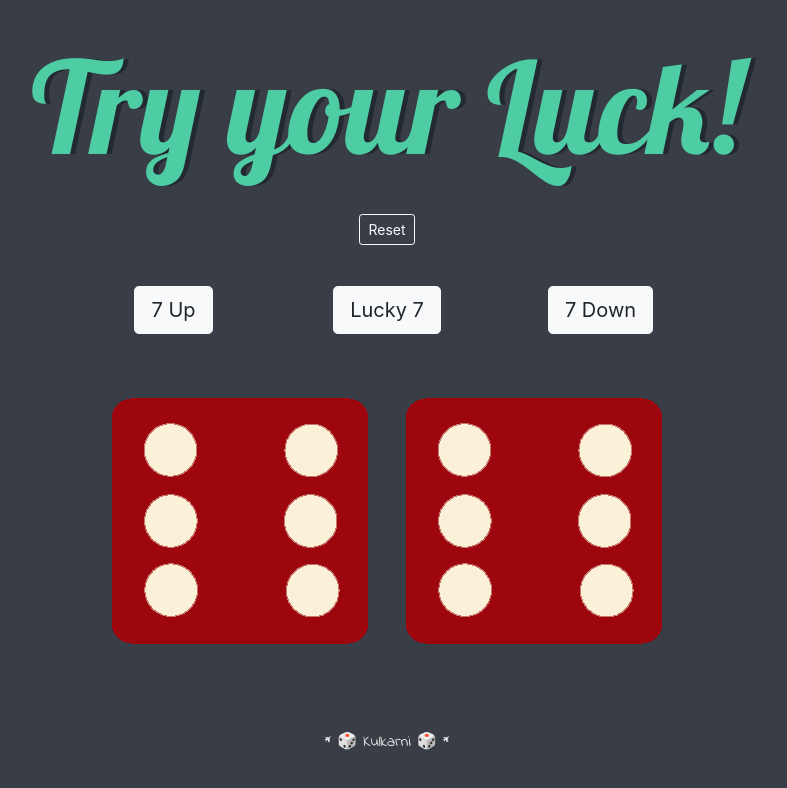
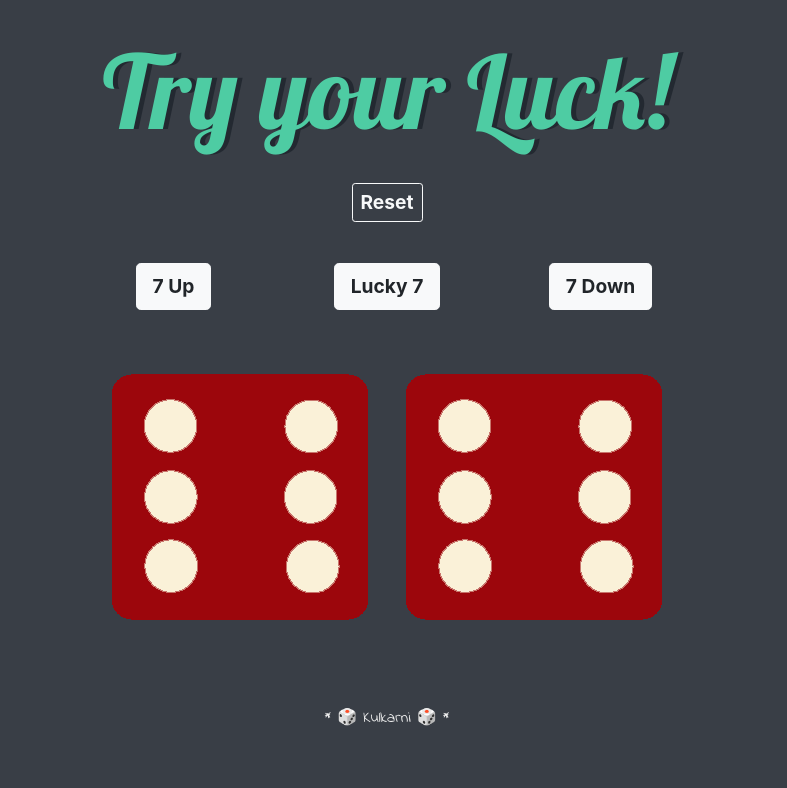
Before and after one commit to koolkarniharsh/LuckyNumber7, a plain HTML site: page index.html in a window 1280 px wide. Shown: the whole page, without its empty margins (253-1040 px from the left). Drawn offline with nearby package versions, Linux system fonts and the light colour scheme.

Commit message:
Add files via upload

```diff
--- a/styles.css
+++ b/styles.css
@@ -18,12 +18,17 @@ h1 {
   margin: 30px;
   font-family: 'Lobster', cursive;
   text-shadow: 5px 0 #232931;
-  font-size: 8rem;
+  font-size: 8vw;
   color: #4ECCA3;
 }
 
+.btn{
+  font-size: 1.5vw;
+  font-weight: bold;
+}
+
 p {
-  font-size: 2rem;
+  font-size: 2vw;
   color: #4ECCA3;
   font-family: 'Indie Flower', cursive;
 }
```
